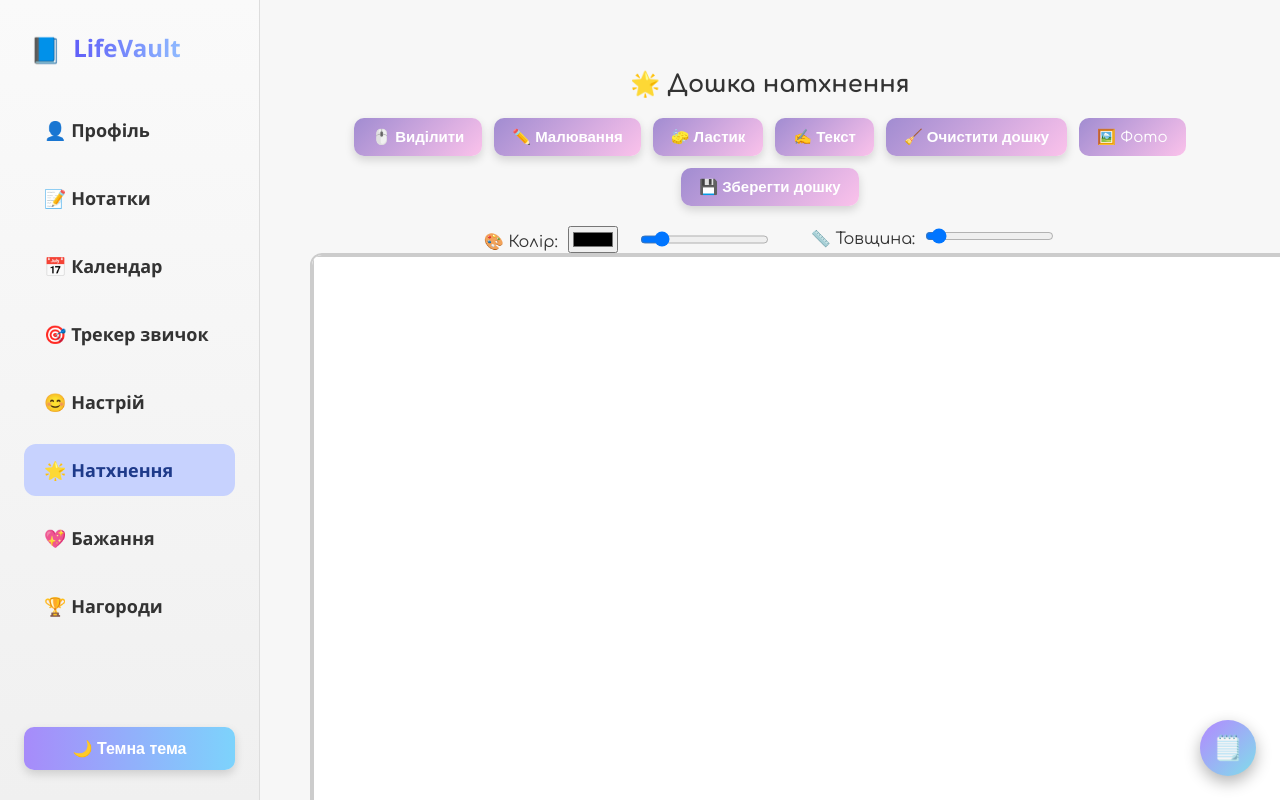
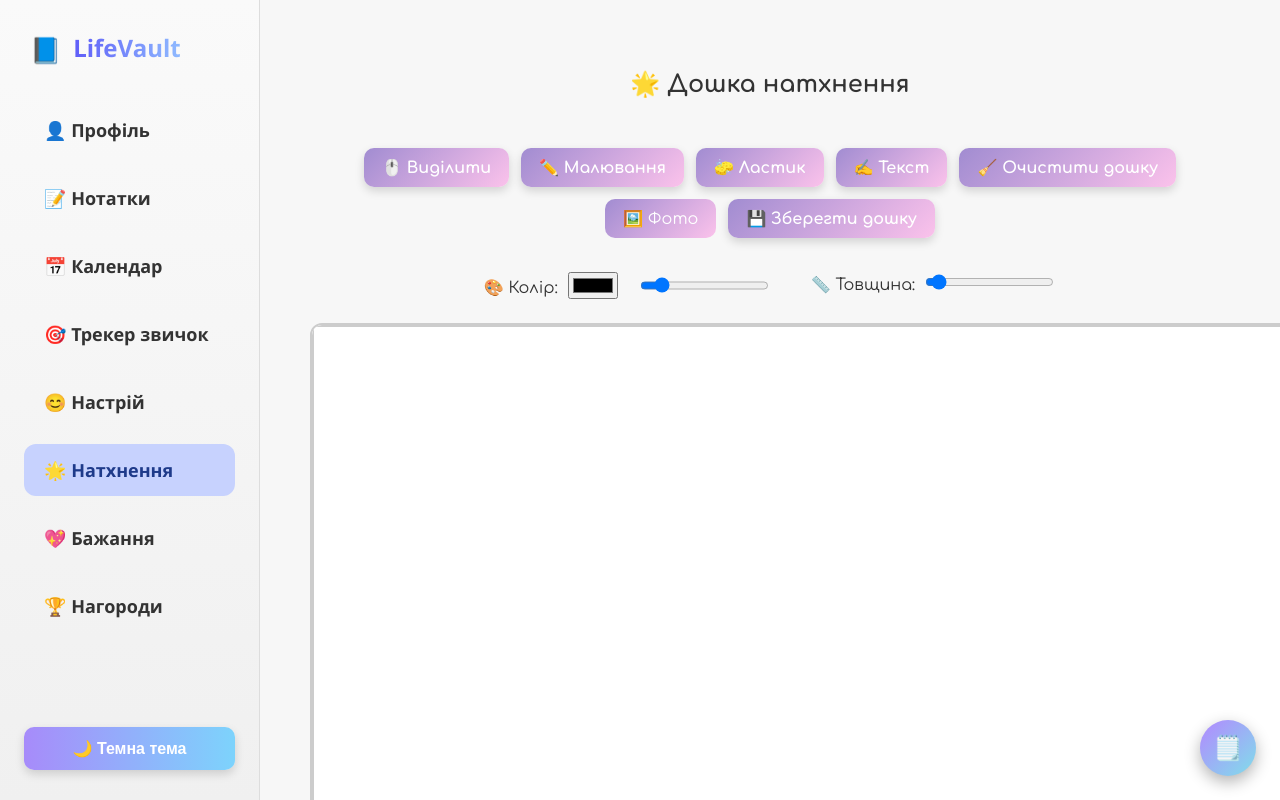
Before and after one commit to Vidziano/LifeVault, a React (Create React App) app: page /inspo in a window 1280 px wide. Built offline with nearby package versions, Linux system fonts and the light colour scheme.

Commit message:
changed indents,dimensions in the InspirationBoard

```diff
--- a/src/InspirationBoard.css
+++ b/src/InspirationBoard.css
@@ -10,13 +10,24 @@
   flex-wrap: wrap;
   justify-content: center;
   gap: 12px;
-  margin-bottom: 20px;
+  margin-bottom: 34px;
 }
 
 .toolbar button,
 .toolbar label {
+  font-family: 'Comfortaa', 'Arial', sans-serif;
+}
+
+.inspo-board h2 {
+  margin-bottom: 50px;
+}
+
+
+
+.toolbar button,
+.toolbar label {
   padding: 10px 18px;
-  font-size: 15px;
+  font-size: 16px;
   background: linear-gradient(135deg, #a18cd1, #fbc2eb);
   color: #fff;
   border: none;
@@ -37,6 +48,7 @@
 
 .color-thickness-controls {
   margin-top: 10px;
+  margin-bottom: 24px;
   display: flex;
   justify-content: center;
   gap: 20px;
--- a/src/InspirationBoard.jsx
+++ b/src/InspirationBoard.jsx
@@ -43,12 +43,12 @@ function InspirationBoard() {
         console.error('Помилка при зчитуванні з localStorage:', err);
       }
     }
-    setHasLoadedStorage(true); // ← додали це
+    setHasLoadedStorage(true);
   }, []);
 
 
   useEffect(() => {
-    if (!hasLoadedStorage) return; // ← не зберігаємо, поки не завантажено
+    if (!hasLoadedStorage) return;
     try {
       localStorage.setItem('inspo-savedItems', JSON.stringify(savedItems));
       console.log('Saved to localStorage:', savedItems);
```
